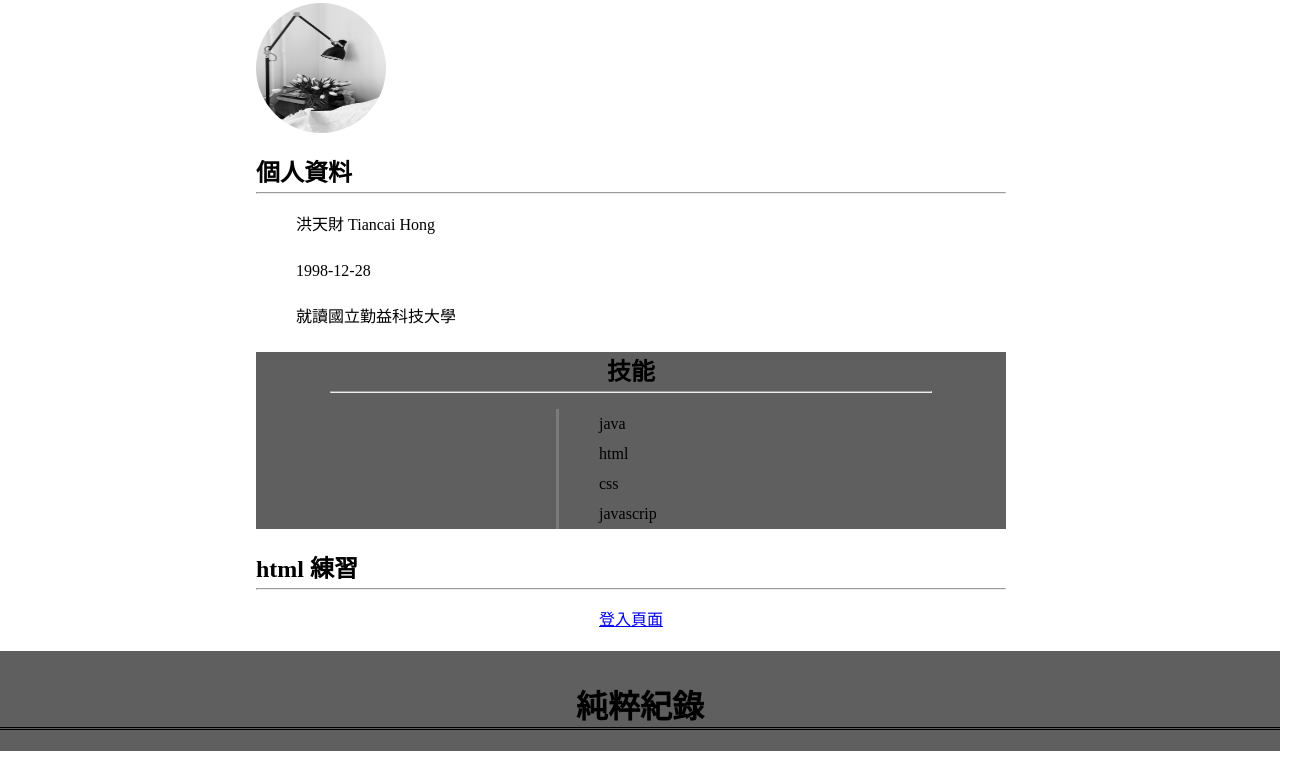
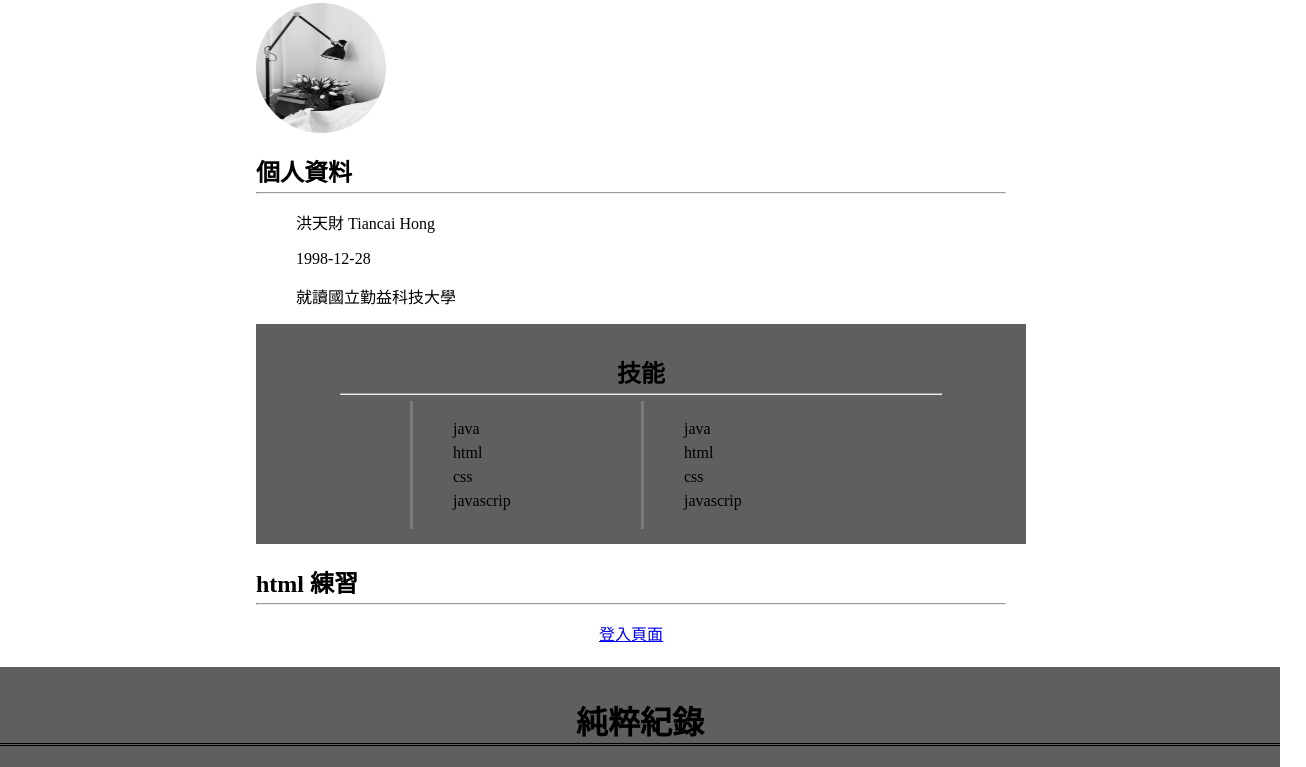
Before and after one commit to tiancai-1228/My-Front-end-Blog, a plain HTML site: page index.html in a window 1280 px wide. Shown: the part 58-825 px from the top of the page, 1306 px wide, since content can reach past the window. Drawn offline with Linux system fonts and the light colour scheme.

Commit message:
skill排版

```diff
--- a/css/index.css
+++ b/css/index.css
@@ -1,13 +1,3 @@
-.button{
-    border: 0;
-    background-color: cyan;
-    color: #000;
-    border-radius: 10px;
-}
-.login{
-    text-align: center;
-    margin-top: 200px;
-}
 img{
     border-radius: 50%;
 }
@@ -19,25 +9,42 @@ h1{
   position: relative;
   left: 20%;
   width: 750px;
+}
+.skills-box{
+    position: relative;
+    background-color: rgb(95, 95, 95);
+    width: 100%;
+    height: 200px;
+    text-align:center;
+    padding: 10px;
 
 }
 .skills{
-    background-color: rgb(95, 95, 95);
-    text-align:center;
+    position: absolute;
+    top: 35%;
+    left: 20%;
+    width: min-content;
+    height: auto;
+    border-left-style: solid  ;
+    border-left-color: rgb(124, 122, 122);
+    line-height: 1.5;
+
 }
+.skills-2{
+    position: absolute;
+    top: 35%;
+    left: 50%;
+    width: min-content;
+    height: auto;
+    border-left-style: solid ;
+    border-left-color: rgb(124, 122, 122);
+    line-height: 1.5;
+
+ }
 ul{
     list-style: none;
-    line-height: 30px;
  }
-.line-on{
-    position: relative;
-    left: 40%;
-    width: auto;
-    height: auto;
-    border-left-style: solid;
-    border-left-color: rgb(124, 122, 122);
 
-}
 
 hr{
     margin-top: -1em;
--- a/index.html
+++ b/index.html
@@ -8,7 +8,7 @@
       <div class="contianer">
           <h1>Tiancai <span>Hong</span></h1>
           <img src="picture/pexels-kira-schwarz-7080378.jpg"  width="130px" height="130px">
-        <div>
+        <div class="mean">
            <h2 class="title">個人資料</h2><hr>
             <ul>
               <li>
@@ -18,13 +18,20 @@
               </li>
             </ul>
         </div>
-        <div class="skills">
+        <div class="skills-box">
 
            <h2 class="title">技能</h2>
            <hr width="80%" >
-           <div class="line-on">
-
+           <div class="skills">
             <ul style="text-align: left;">
+              <li>java</li>
+              <li>html</li>
+              <li>css</li>
+              <li>javascrip</li>
+             </ul>
+           </div>
+           <div class="skills-2">
+          <ul style="text-align: left;">
               <li>java</li>
               <li>html</li>
               <li>css</li>
@@ -33,14 +40,15 @@
            </div>
 
         </div>
-        <div>
+        <div class="text">
           <h2 class="title">html 練習</h2>
           <hr>
           <a href="login Page.HTML"><p style="text-align: center;">登入頁面</p> </a>
         </div>
-       </div>
+      </div>
+
        <div class="buttom">
-      <h1 style="text-align:center; padding-top: 30px;">純粹紀錄</h1>
+         <h1 style="text-align:center; padding-top: 30px;">純粹紀錄</h1>
 
        </div>
     </body>
```
Also changed, not shown: css/login.css (added, +11 -0 lines), login Page.HTML (+1 -1 lines).
